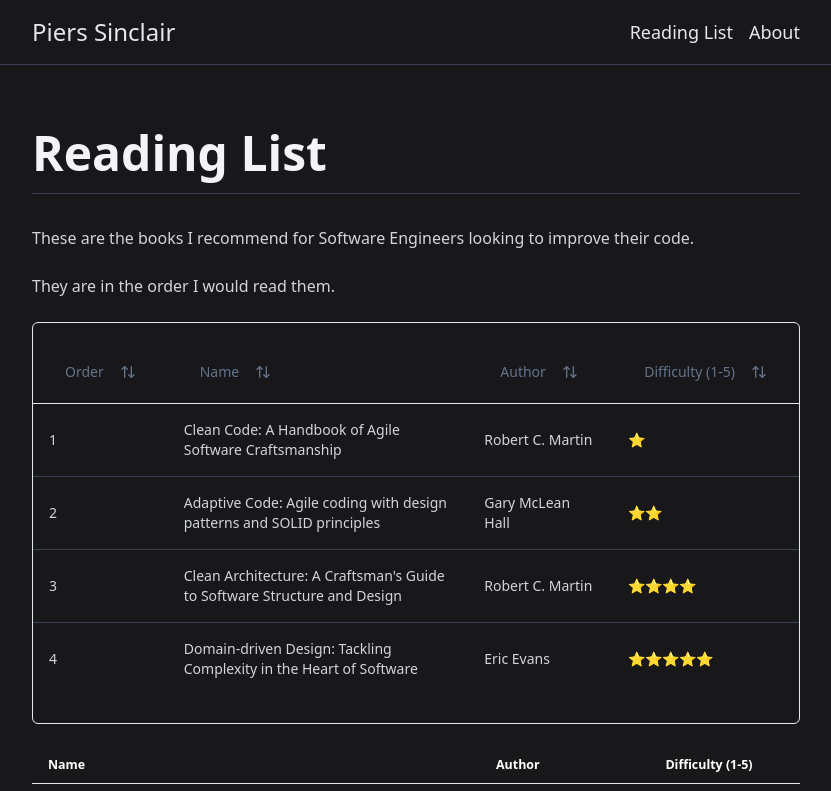
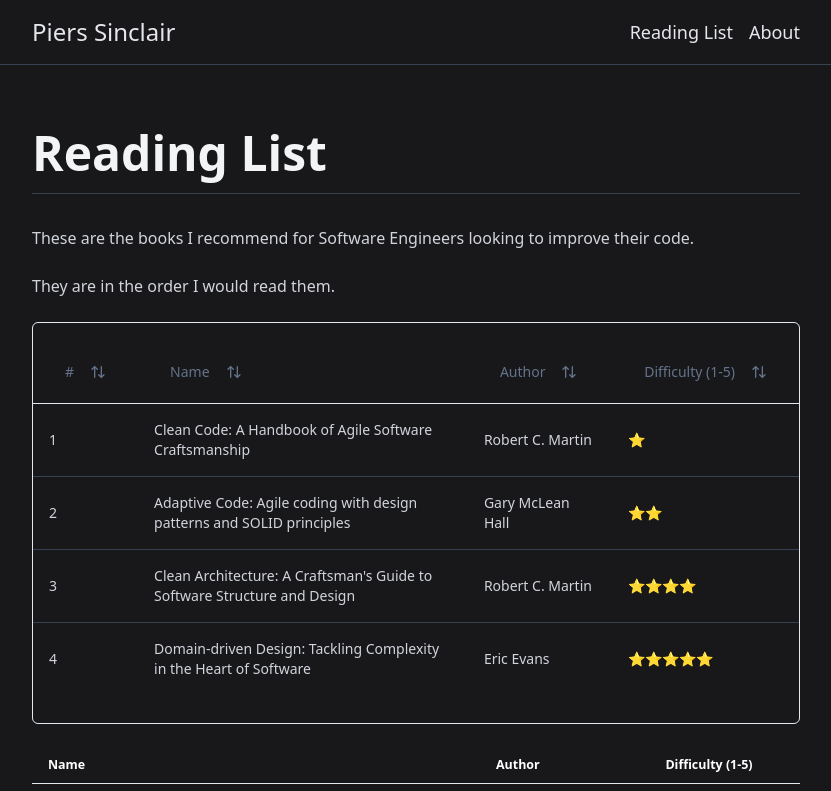
Before and after one commit to piers-sinclair/pierssinclair.github.io, a React (Vite) app: page /reading-list in a window 1280 px wide. Shown: the top 791 px of the page, without its empty margins (224-1055 px from the left). Built offline with nearby package versions, Linux system fonts and the light colour scheme.

Commit message:
improve styling

```diff
--- a/src/components/ui/data-table.tsx
+++ b/src/components/ui/data-table.tsx
@@ -1,3 +1,4 @@
+import React from "react"
 import {
   ColumnDef,
   SortingState,
@@ -15,7 +16,6 @@
   TableHeader,
   TableRow,
 } from "@/components/ui/table"
-import React from "react"
 
 interface DataTableProps<TData, TValue> {
   columns: ColumnDef<TData, TValue>[]
@@ -40,7 +40,7 @@
   })
 
   return (
-    <div className="rounded-md border">
+    <div className="rounded-md border no-hover-highlight">
       <Table>
         <TableHeader>
           {table.getHeaderGroups().map((headerGroup) => (
--- a/src/index.css
+++ b/src/index.css
@@ -5,6 +5,10 @@
 img {
     margin: 0 !important;
     display: inline !important;
+}
+
+.no-hover-highlight tr:hover {
+  background-color: transparent !important;
 }
 
 @layer base {
--- a/src/pages/reading-list/ReadingList.tsx
+++ b/src/pages/reading-list/ReadingList.tsx
@@ -15,7 +15,7 @@
 export const columns: ColumnDef<Book>[] = [
     {
         accessorKey: "order",
-        header: ({ column }) => <SortableHeaderButton column={column} title="Order" />,
+        header: ({ column }) => <SortableHeaderButton column={column} title="#" />,
     },
     {
         accessorKey: "name",
```
